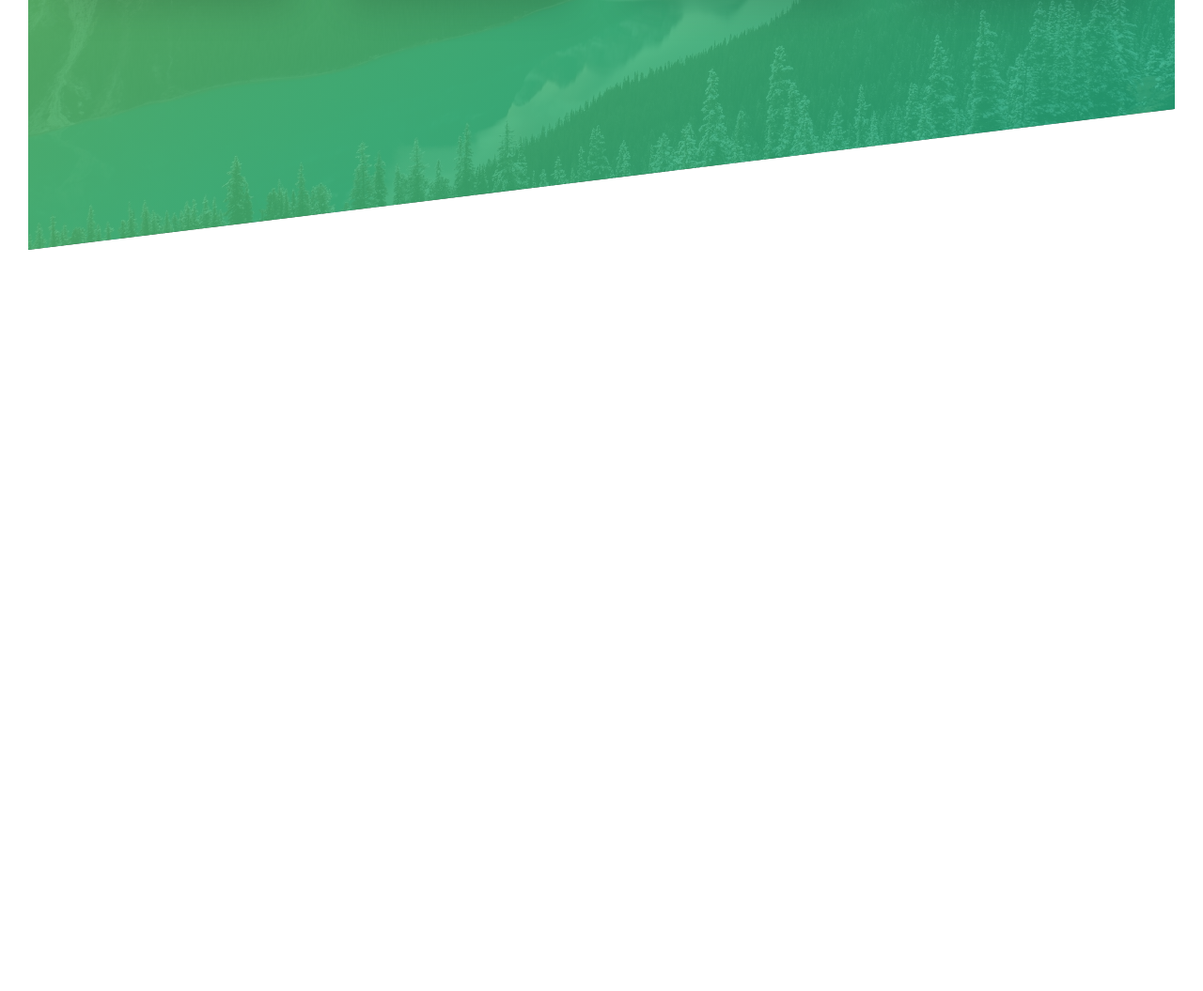
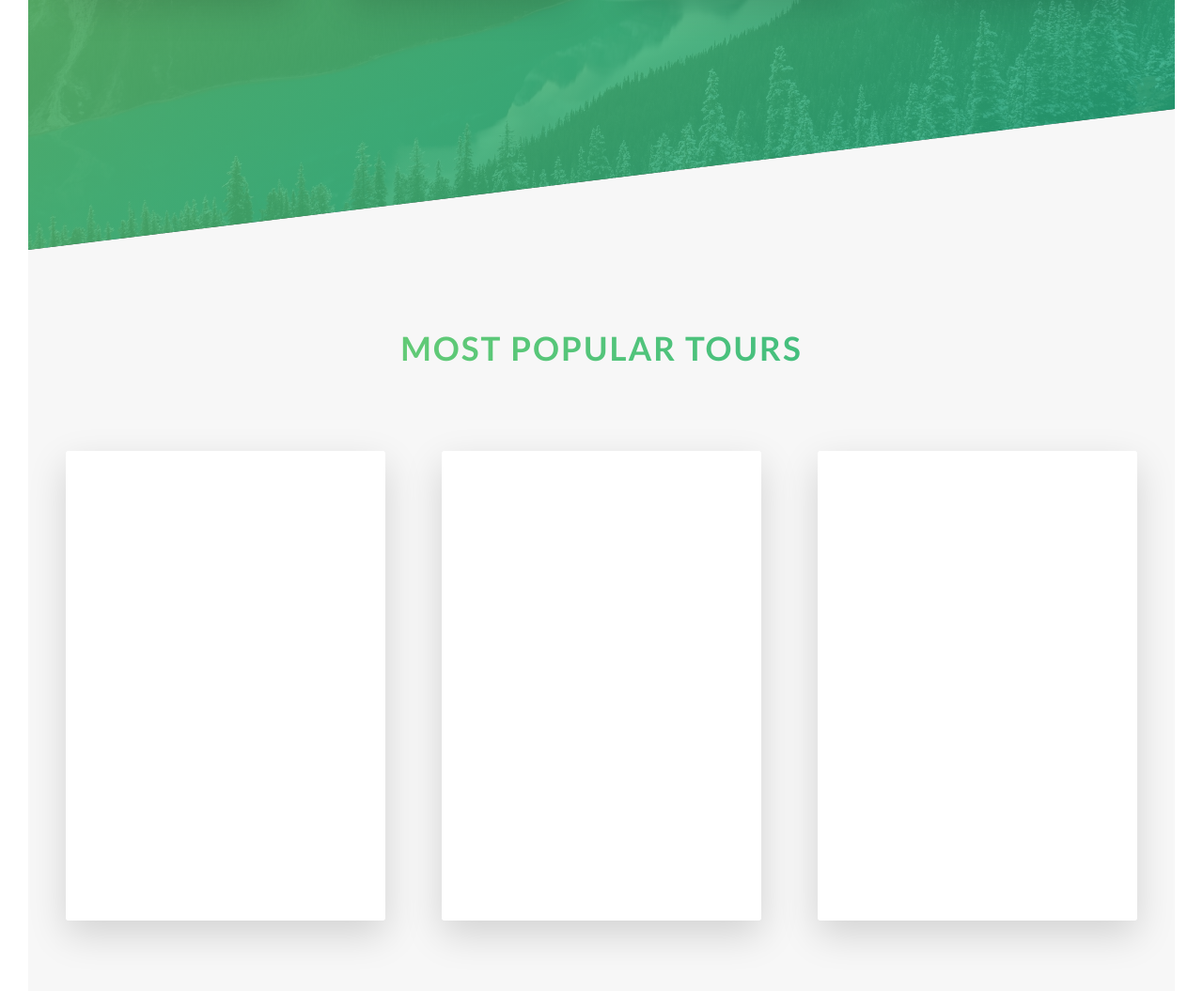
Before and after one commit to imrebartis/advanced-css-course-master, a website: page Natours/index.html in a window 1280 px wide. Shown: the part 1969-3024 px from the top of the page at 94% size. Before the commit the page ends 2235 px from the top, so only its background shows below. Drawn offline with Linux system fonts and the light colour scheme.

Commit message:
build the tours section part 1

```diff
--- a/Natours/index.html
+++ b/Natours/index.html
@@ -97,7 +97,45 @@
                 </div>
 
             </div>
-
+        </section>
+        <section class="section-tours">
+            <div class="u-center-text u-margin-bottom-big">
+                <h2 class="heading-secondary">
+                    Most popular tours
+                </h2>
+            </div>
+            <div class="row">
+                <div class="col-1-of-3">
+                    <div class="card">
+                        <div class="card__side card__side--front">
+                            front
+                        </div>
+                        <div class="card__side card__side--back card__side--back-1">
+                            back
+                        </div>
+                    </div>
+                </div>
+                <div class="col-1-of-3">
+                    <div class="card">
+                        <div class="card__side card__side--front">
+                            front
+                        </div>
+                        <div class="card__side card__side--back card__side--back-2">
+                            back
+                        </div>
+                    </div>
+                </div>
+                <div class="col-1-of-3">
+                    <div class="card">
+                        <div class="card__side card__side--front">
+                            front
+                        </div>
+                        <div class="card__side card__side--back card__side--back-3">
+                            back
+                        </div>
+                    </div>
+                </div>
+            </div>
         </section>
     </main>
 
--- a/Natours/sass/abstracts/_variables.scss
+++ b/Natours/sass/abstracts/_variables.scss
@@ -2,6 +2,12 @@
 $color-primary:  #55c57a;
 $color-primary-light: #7ed56f;
 $color-primary-dark: #28b485;
+
+$color-secondary-light: #ffb900;
+$color-secondary-dark: #ff7730;
+
+$color-tertiary-light: #2998ff;
+$color-tertiary-dark: #5643fa;
 
 $color-grey-light-1: #f7f7f7;
 
--- /dev/null
+++ b/Natours/sass/components/_card.scss
@@ -0,0 +1,42 @@
+.card {
+    perspective: 150rem;
+    -moz-perspective: 150rem;
+    position: relative;
+    height: 50rem;
+
+    &__side {
+        color: #fff;
+        font-size: 2rem;
+        height: 50rem;
+        transition: all .8s ease;
+        position: absolute;
+        top: 0;
+        left: 0;
+        width: 100%;
+        backface-visibility: hidden;
+        -webkit-backface-visibility: hidden;
+        border-radius: 3px;
+        box-shadow: 0 1.5rem 4rem rgba($color-black, .15);
+
+        &--front {
+            background-color: $color-white;
+        }
+
+        &--back {
+            transform: rotateY(180deg);
+
+            &-1 {
+                background-image: linear-gradient(to right bottom, $color-secondary-light, $color-secondary-dark);
+            }
+        }
+    }
+
+    // same as .card:hover .card__side--front, i.e. the hover's on the card & not on the .card__side--front
+    &:hover &__side--front {
+        transform: rotateY(180deg);
+    }
+
+    &:hover &__side--back {
+        transform: rotateY(0deg);
+    }
+}
--- a/Natours/sass/main.scss
+++ b/Natours/sass/main.scss
@@ -9,6 +9,7 @@
 @import "base/utilities";
 
 @import "components/button";
+@import "components/card";
 @import "components/composition";
 @import "components/feature-box";
 
--- a/Natours/sass/pages/_home.scss
+++ b/Natours/sass/pages/_home.scss
@@ -22,3 +22,9 @@
     transform: skewY(7deg);
   }
 }
+
+.section-tours {
+  background-color: $color-grey-light-1;
+  padding: 25rem 0 50rem 0;
+  margin-top: -10rem;
+}
```
Also changed, not shown: Natours/css/style.css.
